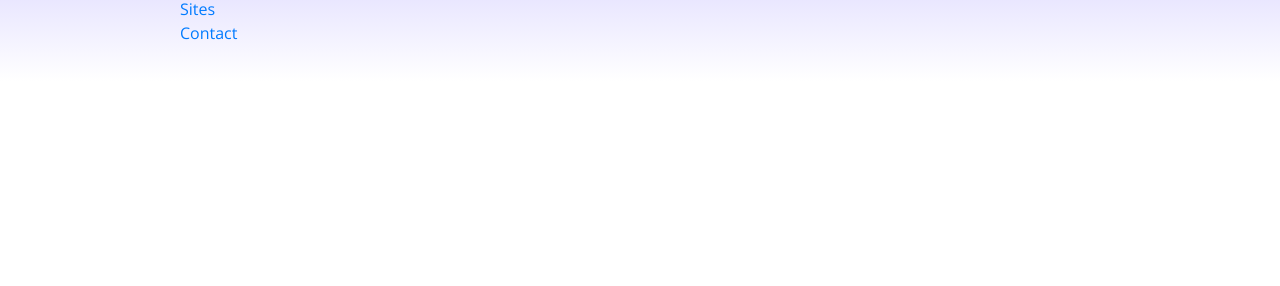
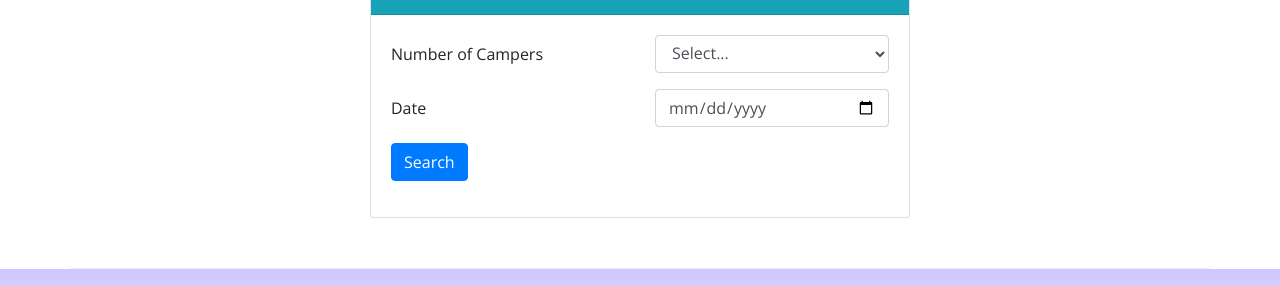
Before and after one commit to dah06a/bootstrap-course-instructor-example, a website: page index.html in a window 1280 px wide. Shown: the part 1256-1542 px from the top of the page. Before the commit the page ends 1337 px from the top, so only its background shows below. Drawn offline with nearby package versions, Linux system fonts and the light colour scheme.

Commit message:
Assignment 2: task 2 complete - instructor example

```diff
--- a/index.html
+++ b/index.html
@@ -113,6 +113,50 @@
                 </div>
             </div>
         </div>
+
+        <div class="row row-content">
+            <div class="col col-md-6 mx-auto">
+                <div class="card">
+                    <div class="card-header bg-info">
+                        <h3 class="text-white">Reserve a Campsite</h3>
+                    </div>
+                    <div class="card-body">
+                        <form>
+
+                            <div class="row form-group">
+                                <label for="numCampers" class="col-sm-6 col-form-label">Number of Campers</label>
+                                <div class="col">
+                                    <select name="numCampers" id="numCampers" class="form-control">
+                                        <option>Select...</option>
+                                        <option value="1">1</option>
+                                        <option value="2">2</option>
+                                        <option value="3">3</option>
+                                        <option value="4">4</option>
+                                        <option value="5">5</option>
+                                        <option value="6">6</option>
+                                    </select>
+                                </div>
+                            </div>
+
+                            <div class="row form-group">
+                                <label for="date" class="col-sm-6 col-form-label">Date</label>
+                                <div class="col-sm-6">
+                                    <input type="date" name="date" id="date" class="form-control" placeholder="Date" />
+                                </div>
+                            </div>
+
+                            <div class="row form-group">
+                                <div class="col">
+                                    <button type="submit" class="btn btn-primary">Search</button>
+                                </div>
+                            </div>
+
+                        </form>
+                    </div>
+                </div>
+            </div>
+        </div>
+
     </div>
 
     <footer>
```
